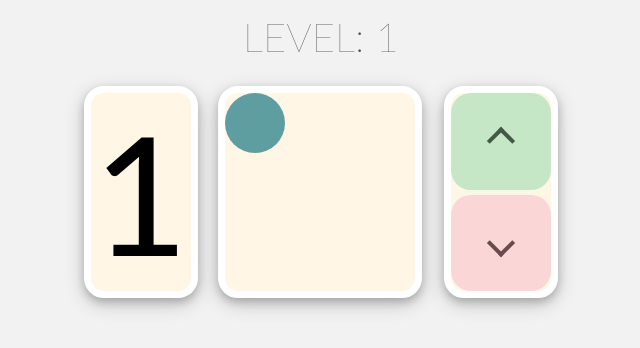
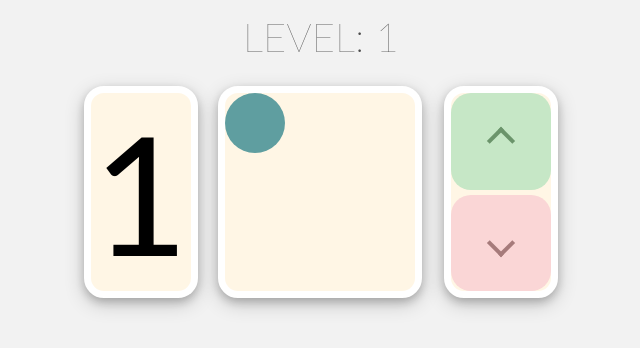
Before and after one commit to damianwollny/kms_one, a plain HTML site: page index.html in a window 1280 px wide. Shown: the full height of the page, 319-959 px from the left. Drawn offline with Linux system fonts and the light colour scheme.

Commit message:
lighter arrow color

```diff
--- a/style.css
+++ b/style.css
@@ -88,9 +88,9 @@ body {
   }
 .arr-up {
     transform:rotate(-135deg);
-    color: rgb(69, 88, 69);
+    color: rgb(107, 148, 107);
 }
 .arr-down {
     transform:rotate(45deg);
-    color: rgb(106, 74, 74);
+    color: rgb(166, 123, 123);
 }
```
